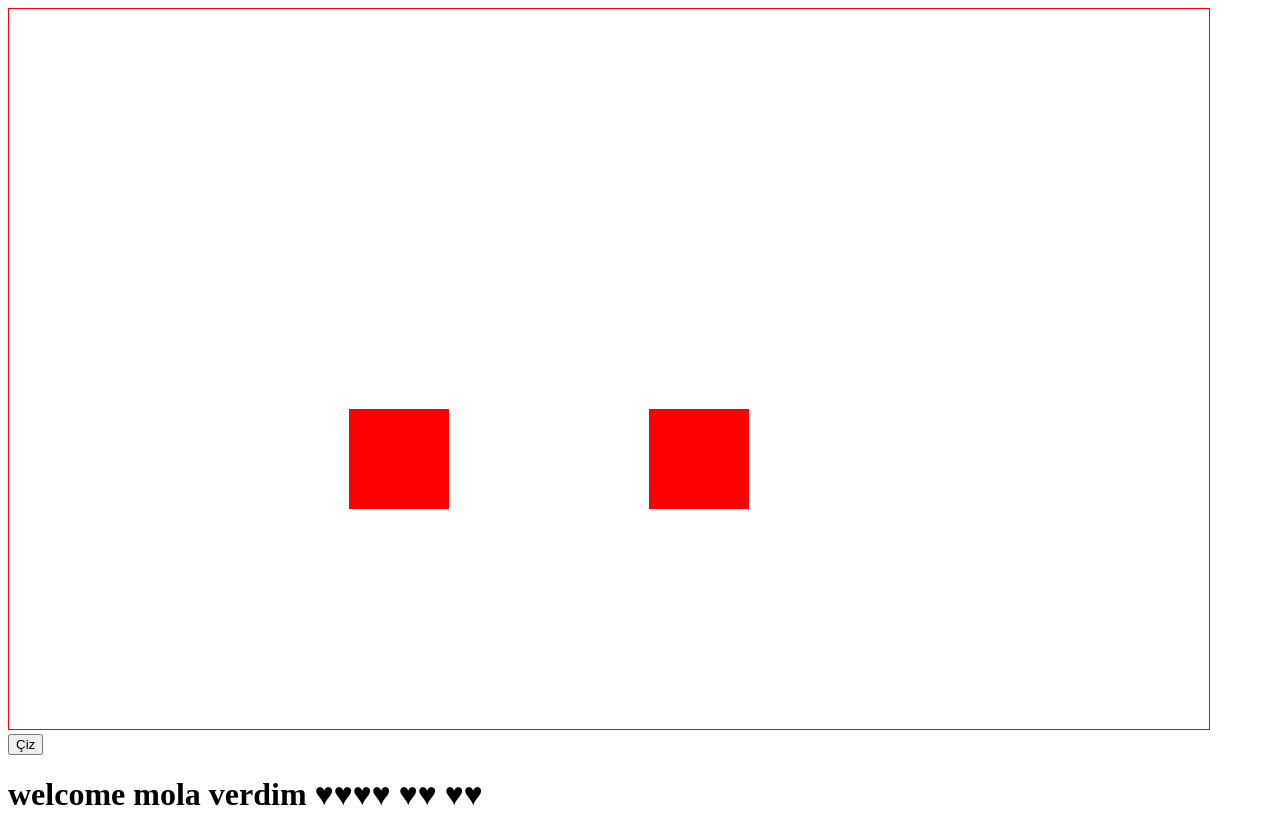
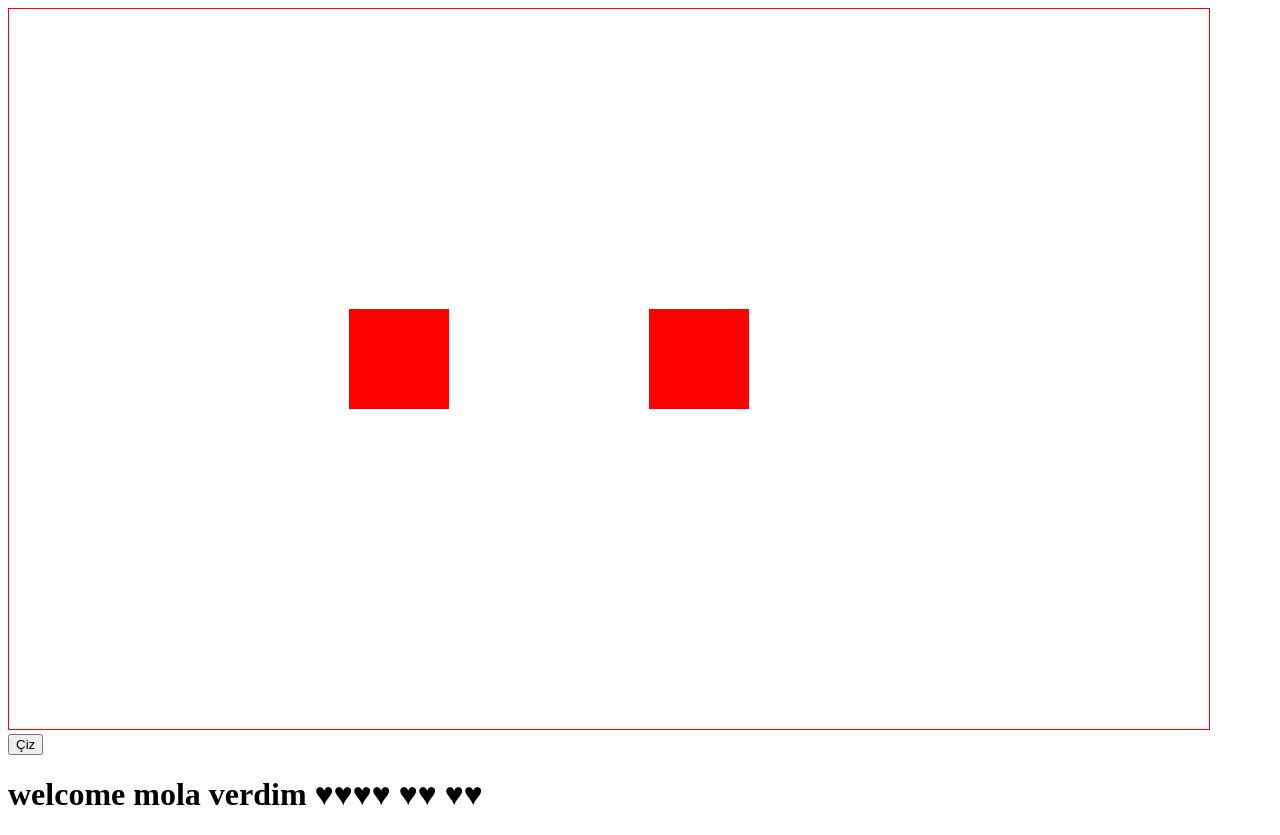
Before and after one commit to darksunnns/borsa, a website: page index.html in a window 1280 px wide. Both pictures are taken after a click on the button "Çiz". Drawn offline with Linux system fonts and the light colour scheme.

Commit message:
Update index.html

```diff
--- a/index.html
+++ b/index.html
@@ -27,11 +27,11 @@ function ciz() {
 
 	  ctx.fillStyle = "#FF0000";  // dolgu rengi tanımlama
 
-  ctx.fillRect(width/2,height/2,100,100); //canvasın 0,0 konumuna 150px genişlikte, 75px yükseklikte dikdörtgen çizer.
+  ctx.fillRect(width/2,height/2-100,100,100); //canvasın 0,0 konumuna 150px genişlikte, 75px yükseklikte dikdörtgen çizer.
 
  ctx.fillStyle = "#FF0000";  // dolgu rengi tanımlama
 
-  ctx.fillRect(width/2-300,height/2,100,100); //canvasın 0,0 konumuna 150px genişlikte, 75px yükseklikte dikdörtgen çizer.
+  ctx.fillRect(width/2-300,height/2-100,100,100); //canvasın 0,0 konumuna 150px genişlikte, 75px yükseklikte dikdörtgen çizer.
 
 
 
```
